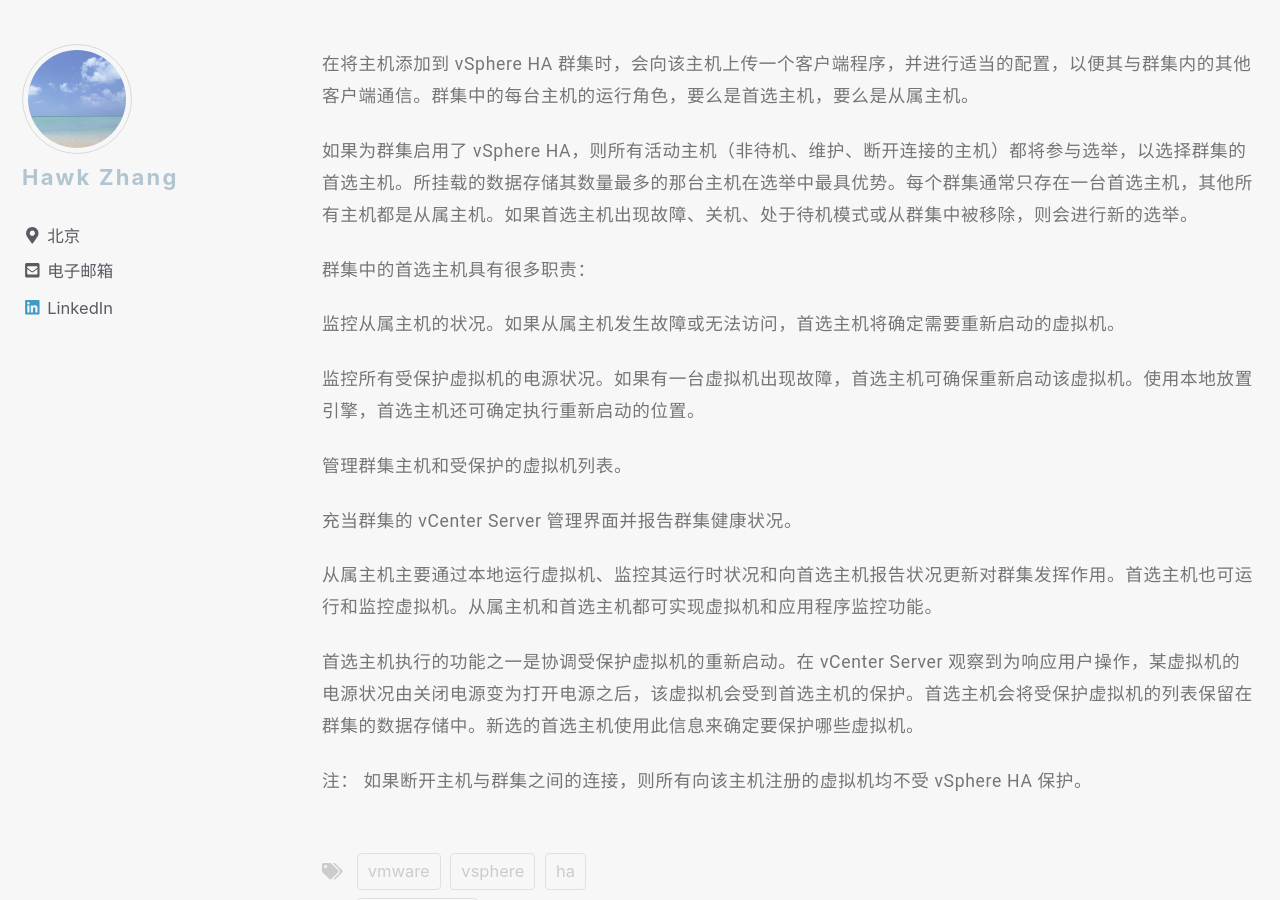
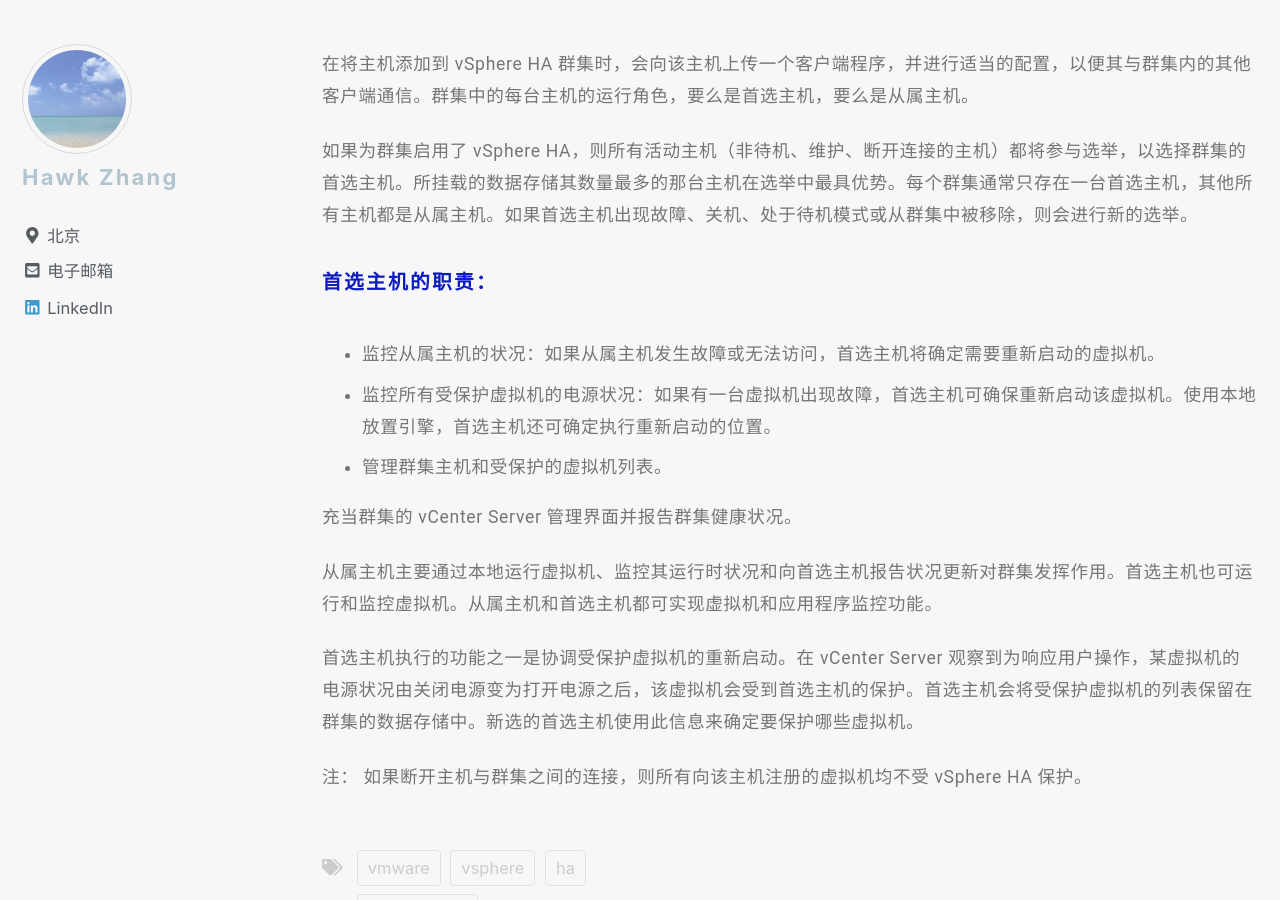
Before and after one commit to narru888/linotes_note, a Jekyll site: the page built from _posts/virtualizaion/2018-04-01-vsphere.ha.md, in a window 1280 px wide and 900 px high, scrolled down 6231 px. Built offline with Jekyll 4.4.1, drawn with Linux system fonts in a browser that asks for light colours; nearby versions of some CDN libraries; a script that is not in the unit is left out.

Commit message:
update on 2018-11-29 10:28:01 CST

```diff
--- a/_posts/virtualizaion/2018-04-01-vsphere.ha.md
+++ b/_posts/virtualizaion/2018-04-01-vsphere.ha.md
@@ -180,13 +180,11 @@
 
 如果为群集启用了 vSphere HA，则所有活动主机（非待机、维护、断开连接的主机）都将参与选举，以选择群集的首选主机。所挂载的数据存储其数量最多的那台主机在选举中最具优势。每个群集通常只存在一台首选主机，其他所有主机都是从属主机。如果首选主机出现故障、关机、处于待机模式或从群集中被移除，则会进行新的选举。
 
-群集中的首选主机具有很多职责：
+##### 首选主机的职责：
 
-监控从属主机的状况。如果从属主机发生故障或无法访问，首选主机将确定需要重新启动的虚拟机。
-
-监控所有受保护虚拟机的电源状况。如果有一台虚拟机出现故障，首选主机可确保重新启动该虚拟机。使用本地放置引擎，首选主机还可确定执行重新启动的位置。
-
-管理群集主机和受保护的虚拟机列表。
+* 监控从属主机的状况：如果从属主机发生故障或无法访问，首选主机将确定需要重新启动的虚拟机。
+* 监控所有受保护虚拟机的电源状况：如果有一台虚拟机出现故障，首选主机可确保重新启动该虚拟机。使用本地放置引擎，首选主机还可确定执行重新启动的位置。
+* 管理群集主机和受保护的虚拟机列表。
 
 充当群集的 vCenter Server 管理界面并报告群集健康状况。
 
```
